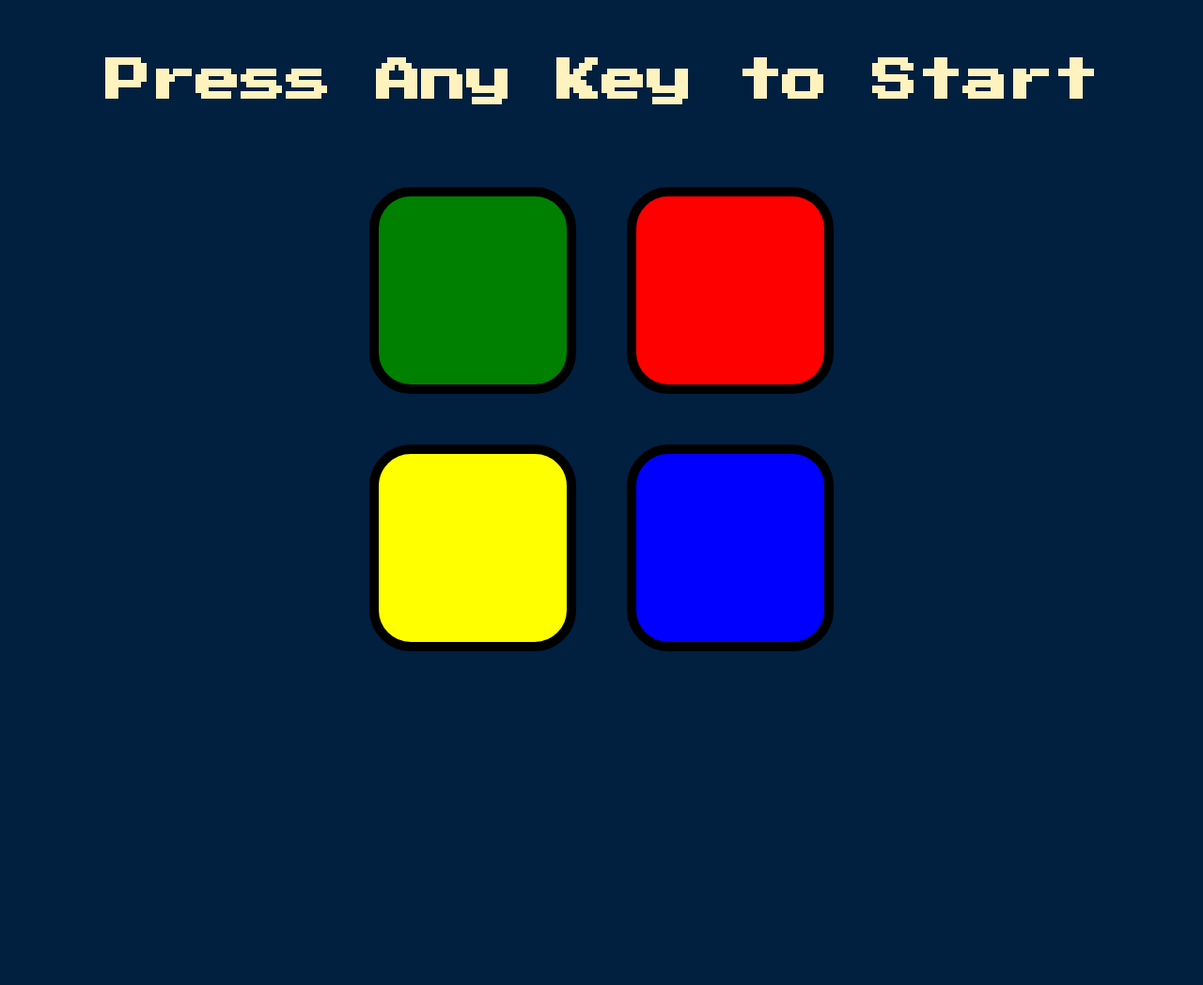
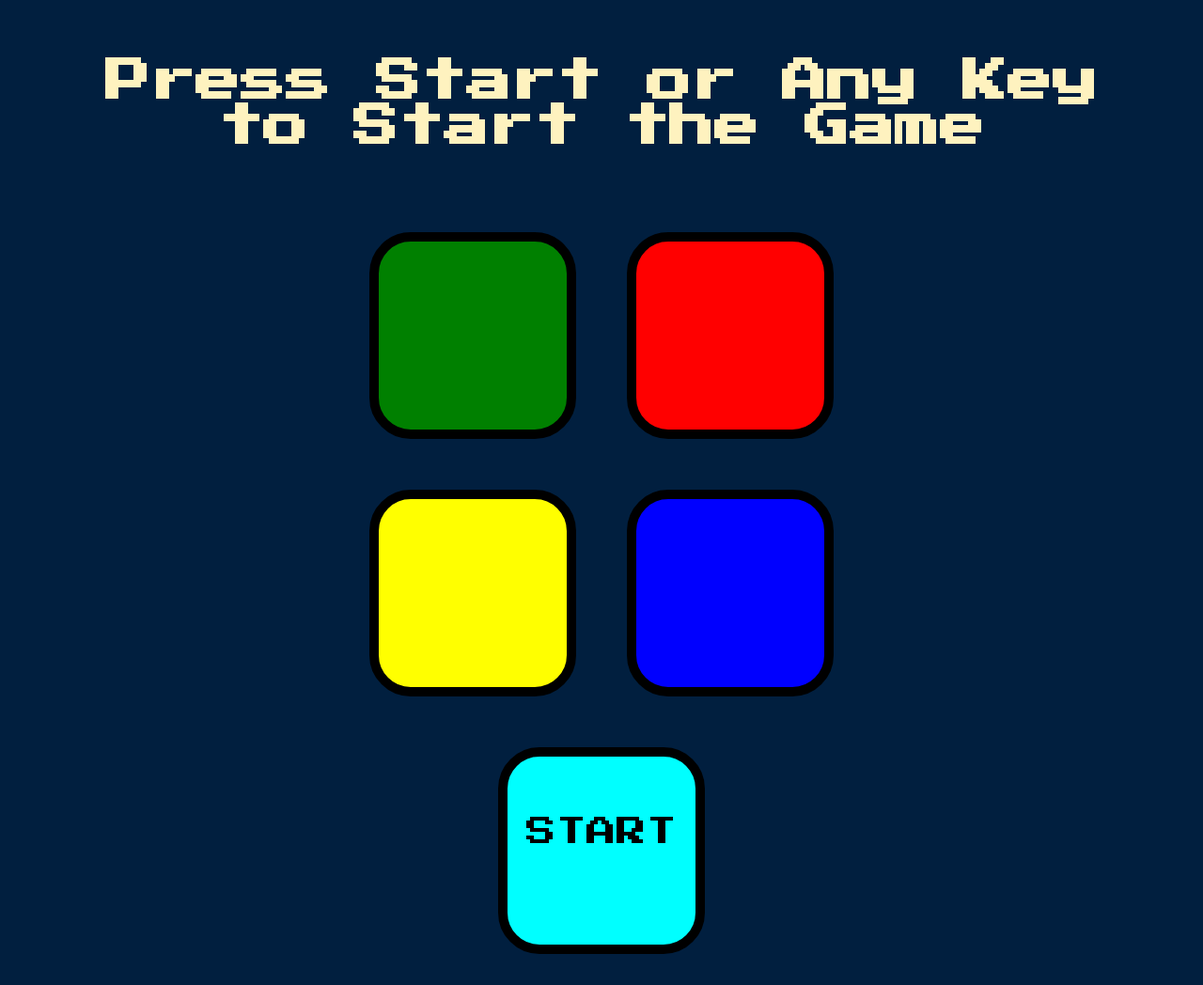
Before and after one commit to linnaanna/simon-game, a plain HTML site: page index.html in a window 1280 px wide. Shown: the whole page at 94% size. Before the commit the page ends 800 px from the top, so only its background shows below. Drawn offline with nearby package versions, Linux system fonts and the light colour scheme.

Commit message:
Add files via upload
Added START button

```diff
--- a/index.html
+++ b/index.html
@@ -9,7 +9,7 @@
 </head>
 
 <body>
-  <h1 id="level-title">Press Any Key to Start</h1>
+  <h1 id="level-title">Press Start or Any Key to Start the Game</h1>
   <div class="container">
     <div lass="row">
 
@@ -33,6 +33,15 @@
 
     </div>
 
+    <div class="row">
+
+      <div type="button" id="cyan" class="startbtn cyan">
+        <br />
+        <br />
+        START
+
+      </div>
+
   </div>
 
   <script src="https://ajax.googleapis.com/ajax/libs/jquery/3.5.1/jquery.min.js"></script>
--- a/index.js
+++ b/index.js
@@ -7,6 +7,24 @@ var userClickedPattern = [];
 var started = false;
 
 var level = 0;
+
+
+$(".startbtn").click(function() {
+  if (!started) {
+    $("#level-title").text("Level " + level);
+
+    setTimeout(function() {
+      nextSequence();
+    }, 500);
+
+    started = true;
+  }
+  $(".startbtn").addClass("pressed");
+  setTimeout(function() {
+    $(".startbtn").removeClass("pressed");
+  }, 100);
+});
+
 
 $(document).keypress(function() {
   if (!started) {
@@ -19,6 +37,7 @@ $(document).keypress(function() {
     started = true;
   }
 });
+
 
 
 $(".btn").click(function() {
--- a/styles.css
+++ b/styles.css
@@ -27,6 +27,20 @@ body {
   cursor: pointer;
 }
 
+.startbtn {
+  margin: 25px;
+  display: inline-block;
+  height: 200px;
+  width: 200px;
+  border: 10px solid black;
+  border-radius: 20%;
+  cursor: pointer;
+  background-color: cyan;
+  font-family: 'Press Start 2P', cursive;
+  font-size: 2rem;
+  vertical-align:middle;
+}
+
 .game-over {
   background-color: red;
   opacity: 0.8;
```
